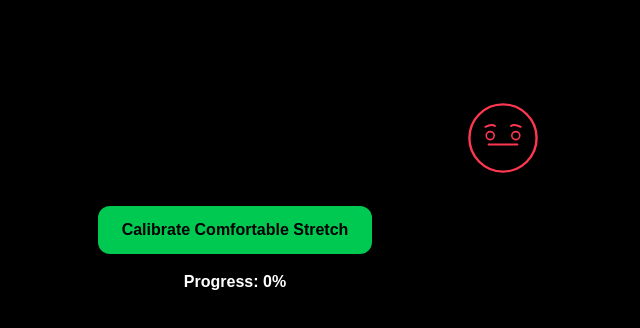
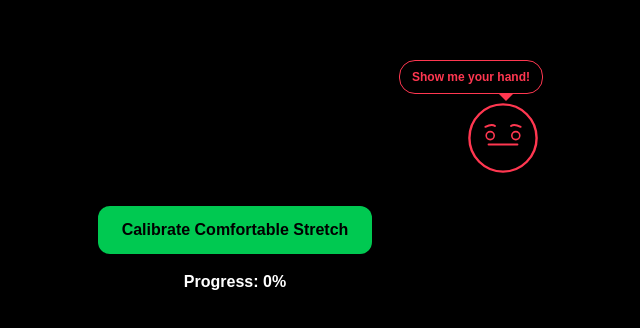
Before and after one commit to jsc111/physio-cv, a Next.js app: page / in a window 1280 px wide. Shown: the part 318-646 px from the top of the page, without its empty margins (405-1045 px from the left). Built offline with nearby package versions, Linux system fonts and the light colour scheme; no server answers.

Commit message:
message box

```diff
--- a/components/ProgressFace.tsx
+++ b/components/ProgressFace.tsx
@@ -1,97 +1,72 @@
 "use client"
 
 type Props = {
-  progress: number // 0 to 1
+  progress: number
+}
+
+function getMessage(p: number): string {
+  if (p === 0)   return "Show me your hand!"
+  if (p < 0.25)  return "Good start, keep going!"
+  if (p < 0.5)   return "You're warming up! 🔥"
+  if (p < 0.75)  return "Halfway there, push it!"
+  if (p < 0.9)   return "Almost there! Don't stop!"
+  if (p < 1.0)   return "So close!! Give it all!"
+  return "Perfect stretch! 🎉"
 }
 
 export default function ProgressFace({ progress }: Props) {
   const p = Math.min(Math.max(progress, 0), 1)
 
-  // Mouth curve: flat at 0, big smile at 1
   const mouthLift = p * 12
   const mouthD = `M 32 58 Q 50 ${58 + mouthLift} 68 58`
-
-  // Eyes: open at 0, happy squint at 1
   const eyeSquint = p * 5
-
-  // Color: red → green with progress
   const r = Math.floor(255 * (1 - p))
   const g = Math.floor(200 * p + 55)
   const color = `rgb(${r},${g},80)`
-
-  // Eyebrows: flat at 0, raised+angled at 1
   const browLift = p * 6
+  const message = getMessage(p)
 
   return (
-    <div className="absolute bottom-3 right-3 pointer-events-none">
-      <svg
-        width="80"
-        height="80"
-        viewBox="0 0 100 100"
-        fill="none"
-        xmlns="http://www.w3.org/2000/svg"
+    <div className="absolute bottom-3 right-3 pointer-events-none flex flex-col items-end gap-1">
+
+      {/* Speech bubble */}
+      <div
+        className="relative max-w-[160px] px-3 py-2 rounded-2xl text-xs font-semibold text-white text-right"
+        style={{
+          background: "rgba(0,0,0,0.55)",
+          border: `1.5px solid ${color}`,
+          color,
+          transition: "all 0.4s ease",
+        }}
       >
-        {/* Face circle */}
-        <circle
-          cx="50"
-          cy="50"
-          r="42"
-          fill="rgba(0,0,0,0.45)"
-          stroke={color}
-          strokeWidth="3"
+        {message}
+        {/* Bubble tail pointing down-right toward face */}
+        <div
+          style={{
+            position: "absolute",
+            bottom: -8,
+            right: 28,
+            width: 0,
+            height: 0,
+            borderLeft: "8px solid transparent",
+            borderRight: "8px solid transparent",
+            borderTop: `8px solid ${color}`,
+          }}
         />
+      </div>
 
-        {/* Left eyebrow */}
-        <path
-          d={`M 28 ${36 - browLift} Q 36 ${32 - browLift} 40 ${35 - browLift}`}
-          stroke={color}
-          strokeWidth="2.5"
-          strokeLinecap="round"
-        />
-
-        {/* Right eyebrow */}
-        <path
-          d={`M 60 ${35 - browLift} Q 64 ${32 - browLift} 72 ${36 - browLift}`}
-          stroke={color}
-          strokeWidth="2.5"
-          strokeLinecap="round"
-        />
-
-        {/* Left eye */}
-        <ellipse
-          cx="34"
-          cy="47"
-          rx="5"
-          ry={Math.max(5 - eyeSquint, 1.5)}
-          stroke={color}
-          strokeWidth="2"
-          fill="none"
-        />
-
-        {/* Right eye */}
-        <ellipse
-          cx="66"
-          cy="47"
-          rx="5"
-          ry={Math.max(5 - eyeSquint, 1.5)}
-          stroke={color}
-          strokeWidth="2"
-          fill="none"
-        />
-
-        {/* Mouth */}
-        <path
-          d={mouthD}
-          stroke={color}
-          strokeWidth="2.5"
-          strokeLinecap="round"
-        />
-
-        {/* Cheeks (only appear with progress) */}
+      {/* Face */}
+      <svg width="80" height="80" viewBox="0 0 100 100" fill="none">
+        <circle cx="50" cy="50" r="42" fill="rgba(0,0,0,0.45)" stroke={color} strokeWidth="3"/>
+        <path d={`M 28 ${36 - browLift} Q 36 ${32 - browLift} 40 ${35 - browLift}`} stroke={color} strokeWidth="2.5" strokeLinecap="round"/>
+        <path d={`M 60 ${35 - browLift} Q 64 ${32 - browLift} 72 ${36 - browLift}`} stroke={color} strokeWidth="2.5" strokeLinecap="round"/>
+        <ellipse cx="34" cy="47" rx="5" ry={Math.max(5 - eyeSquint, 1.5)} stroke={color} strokeWidth="2" fill="none"/>
+        <ellipse cx="66" cy="47" rx="5" ry={Math.max(5 - eyeSquint, 1.5)} stroke={color} strokeWidth="2" fill="none"/>
+        <path d={mouthD} stroke={color} strokeWidth="2.5" strokeLinecap="round"/>
         {p > 0.4 && (
           <>
-            <circle cx="26" cy="58" r="7" fill={`rgba(${r},${g},80,0.2)`} />
-            <circle cx="74" cy="58" r="7" fill={`rgba(${r},${g},80,0.2)`} />
+            <circle cx="26" cy="58" r="7" fill={`rgba(${r},${g},80,0.2)`}/>
+            <circle cx="74" cy="58" r="7" fill={`rgba(${r},${g},80,0.2)`}/>
           </>
         )}
       </svg>
```
